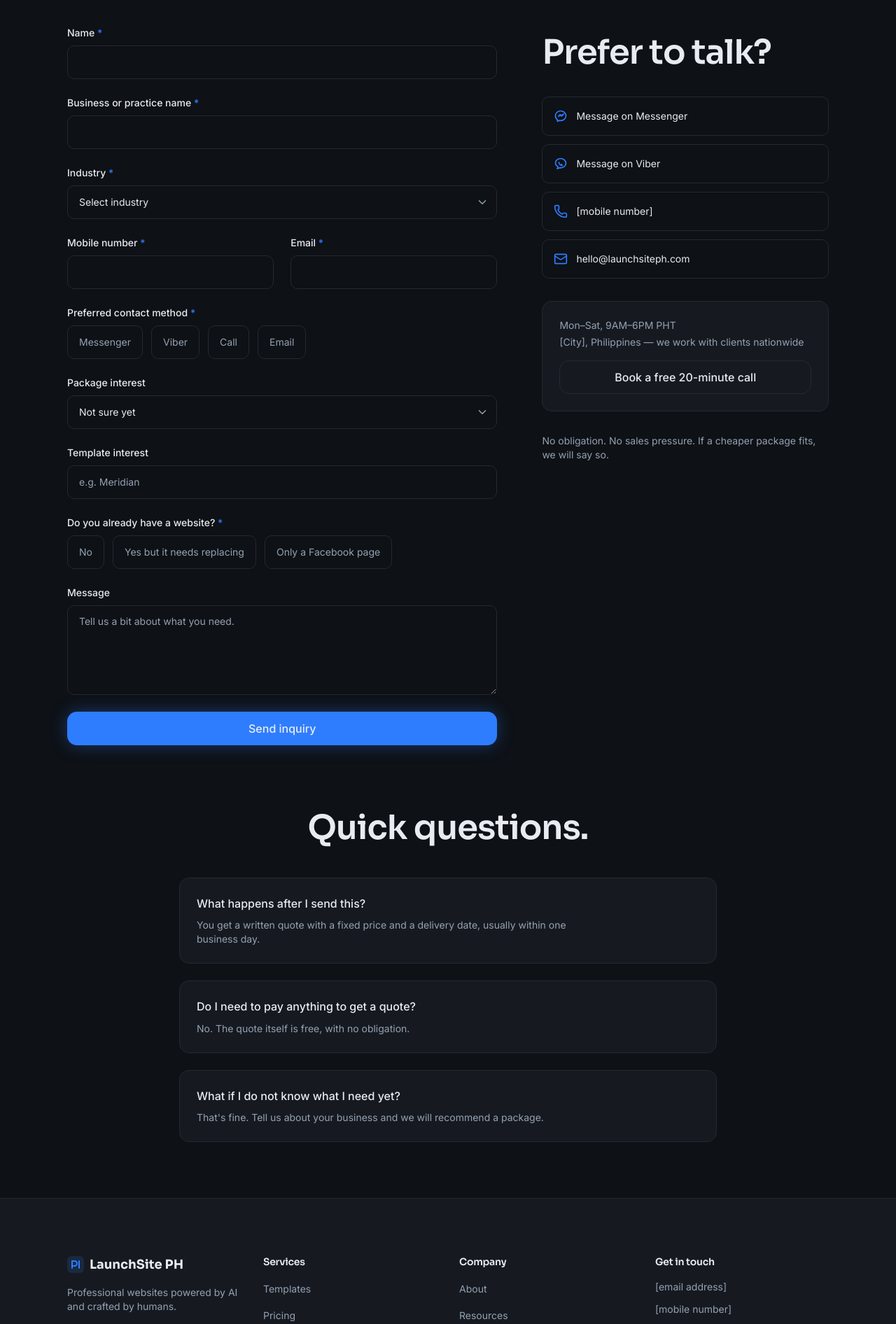
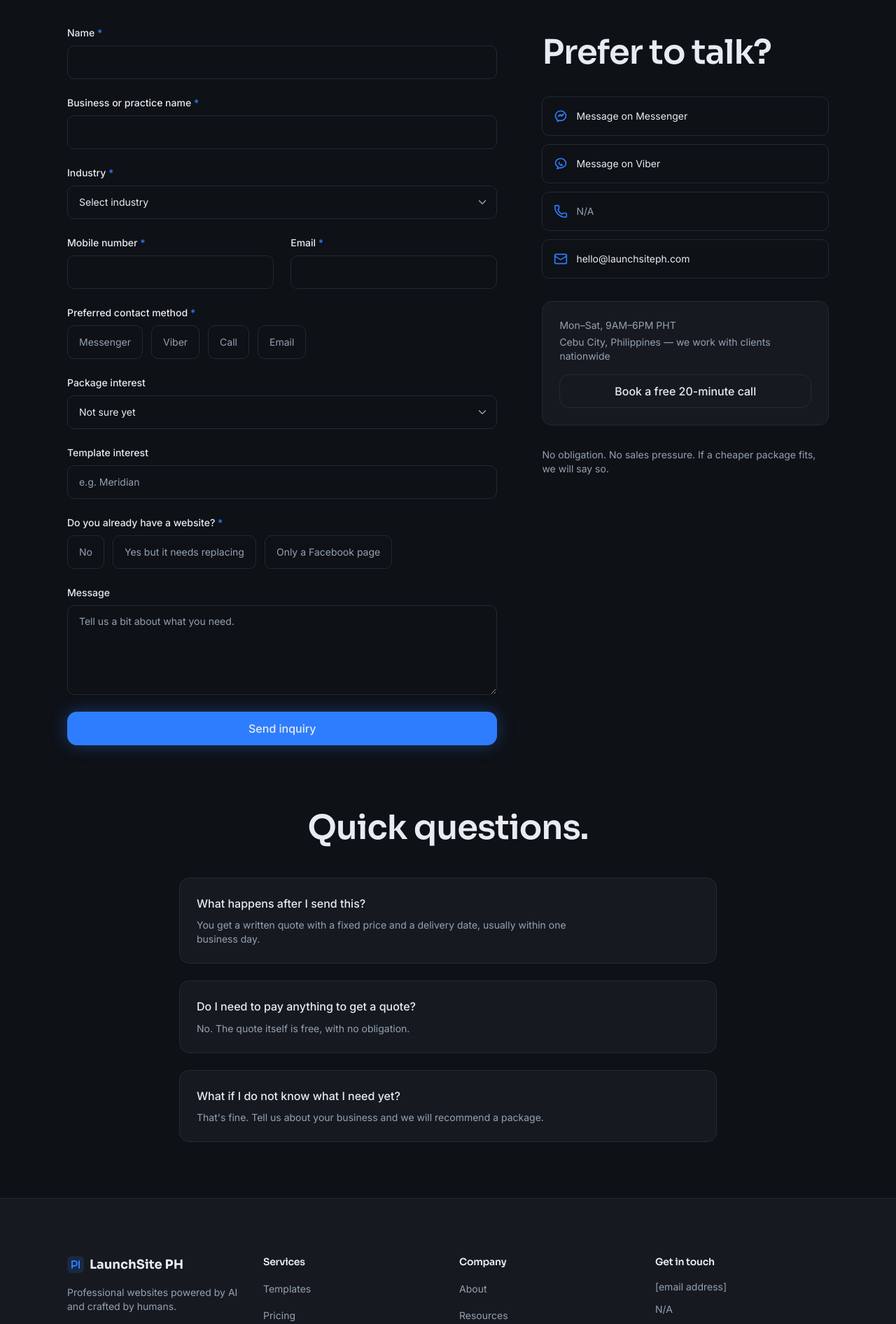
Before and after one commit to booksagealex4-svg/launchsiteph, a React (Vite) app: page /contact in a window 1280 px wide. Shown: the part 600-2492 px from the top of the page at 70% size. Built offline with nearby package versions, Linux system fonts and the light colour scheme.

Commit message:
Fill in founder name, experience, city; mark phone N/A

```diff
--- a/src/components/contact/ContactPanel.tsx
+++ b/src/components/contact/ContactPanel.tsx
@@ -7,7 +7,7 @@
 const channels = [
   { icon: MessengerIcon, label: "Message on Messenger", href: "#" },
   { icon: ViberIcon, label: "Message on Viber", href: "#" },
-  { icon: Phone, label: "[mobile number]", href: "tel:+63" },
+  { icon: Phone, label: "N/A", href: null },
   {
     icon: Mail,
     label: "hello@launchsiteph.com",
@@ -21,20 +21,35 @@
       <div>
         <h2 className="text-foreground">Prefer to talk?</h2>
         <div className="mt-6 flex flex-col gap-3">
-          {channels.map((channel) => (
-            <a
-              key={channel.label}
-              href={channel.href}
-              className="flex min-h-14 items-center gap-3 rounded-[10px] border border-border px-4 py-3 text-foreground transition-colors duration-200 hover:bg-surface-elevated"
-            >
+          {channels.map((channel) => {
+            const content = (
+              <>
                 <channel.icon
                   className="shrink-0 text-primary"
                   size={20}
                   aria-hidden="true"
                 />
                 <span className="text-sm">{channel.label}</span>
+              </>
+            )
+
+            return channel.href ? (
+              <a
+                key={channel.label}
+                href={channel.href}
+                className="flex min-h-14 items-center gap-3 rounded-[10px] border border-border px-4 py-3 text-foreground transition-colors duration-200 hover:bg-surface-elevated"
+              >
+                {content}
               </a>
-          ))}
+            ) : (
+              <div
+                key={channel.label}
+                className="flex min-h-14 items-center gap-3 rounded-[10px] border border-border px-4 py-3 text-muted-foreground"
+              >
+                {content}
+              </div>
+            )
+          })}
         </div>
       </div>
 
@@ -43,7 +58,7 @@
           Mon&ndash;Sat, 9AM&ndash;6PM PHT
         </p>
         <p className="mt-1 text-sm text-muted-foreground">
-          [City], Philippines &mdash; we work with clients nationwide
+          Cebu City, Philippines &mdash; we work with clients nationwide
         </p>
         <div className="mt-4">
           <Button asChild variant="secondary" className="w-full">
--- a/src/components/layout/Footer.tsx
+++ b/src/components/layout/Footer.tsx
@@ -96,15 +96,8 @@
                   [email address]
                 </a>
               </li>
-              <li>
-                <a
-                  href="tel:+63"
-                  className="transition-colors hover:text-foreground"
-                >
-                  [mobile number]
-                </a>
-              </li>
-              <li>[City], Philippines</li>
+              <li>N/A</li>
+              <li>Cebu City, Philippines</li>
               <li>Mon&ndash;Sat, 9AM&ndash;6PM PHT</li>
             </ul>
           </div>
--- a/src/pages/About.tsx
+++ b/src/pages/About.tsx
@@ -18,11 +18,11 @@
               You are hiring a person, not an agency.
             </h1>
             <p className="mt-4 text-muted-foreground">
-              [Your name]. [X] years in publishing and creative production,
-              including work with international clients. I now build
-              websites for Philippine professionals using current AI
-              tooling, which is how a site that would cost PHP 40,000
-              elsewhere starts at PHP 10,000 here.
+              Alex. 6 years in publishing and creative production, including
+              work with international clients. I now build websites for
+              Philippine professionals using current AI tooling, which is
+              how a site that would cost PHP 40,000 elsewhere starts at PHP
+              10,000 here.
             </p>
           </Reveal>
 
```
Also changed, not shown: .claude/settings.local.json. Lines whose indentation alone changed are shown as unchanged.
